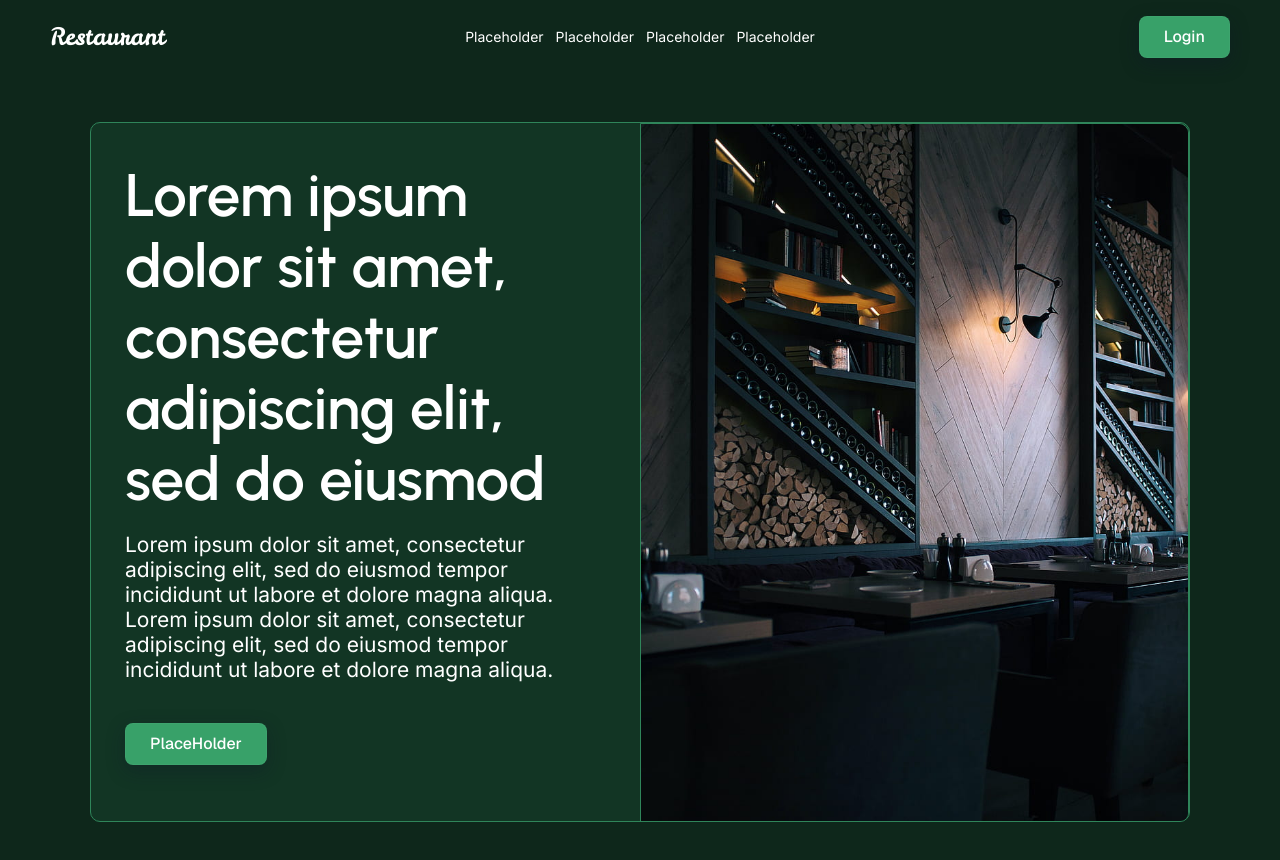
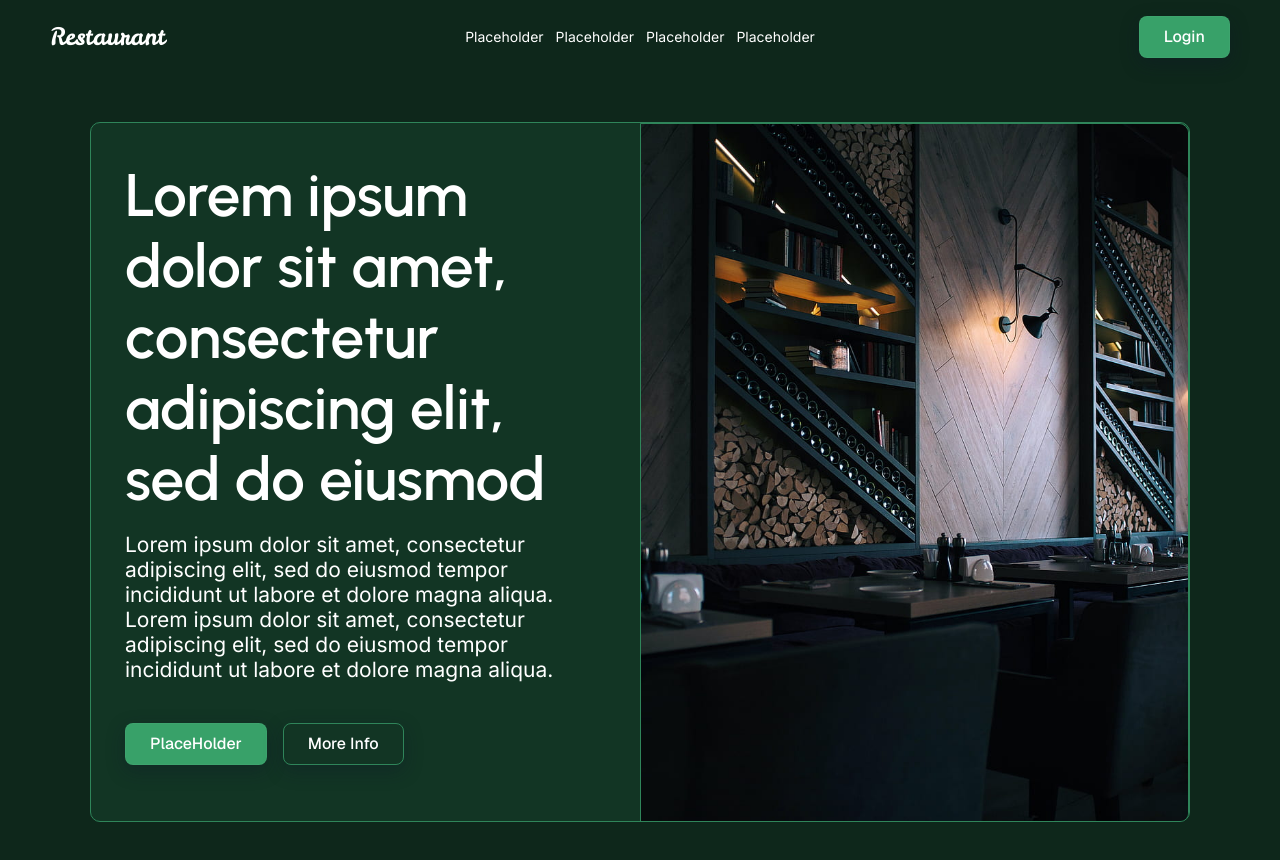
Before and after one commit to NorCubess/seat-reservation-manager, a Next.js app: page / in a window 1280 px wide. Shown: the top 860 px of the page. Built offline with nearby package versions, Linux system fonts and the light colour scheme.

Commit message:
[component] add TransButton inside Card1

```diff
--- a/src/components/Card1.tsx
+++ b/src/components/Card1.tsx
@@ -2,6 +2,7 @@ import React from "react";
 import Image from "next/image";
 import { Urbanist, Inter } from "next/font/google";
 import SolidButton from "./SolidButton"; // added
+import TranspButton from "./TranspButton"; // added
 
 const urbanist = Urbanist({ subsets: ["latin"], weight: ["600"] });
 const inter = Inter({ subsets: ["latin"], weight: ["400"] });
@@ -58,16 +59,20 @@ export default function Card1() {
             tempor incididunt ut labore et dolore magna aliqua.
           </p>
 
-          {/* PlaceHolder button inserted where the buttons were */}
+          {/* Buttons: Solid + Transparent side-by-side */}
           <div
             style={{
               position: "absolute",
               left: "34px",
-              top: "600px", // positioned below the subheader
-              zIndex: 30, // ensure visible above other layers
+              top: "600px", // positioned below the subheader (keeps previous placement)
+              zIndex: 30,
+              display: "flex",
+              gap: "16px",
+              alignItems: "center",
             }}
           >
             <SolidButton>PlaceHolder</SolidButton>
+            <TranspButton>More Info</TranspButton>
           </div>
         </div>
 
```
